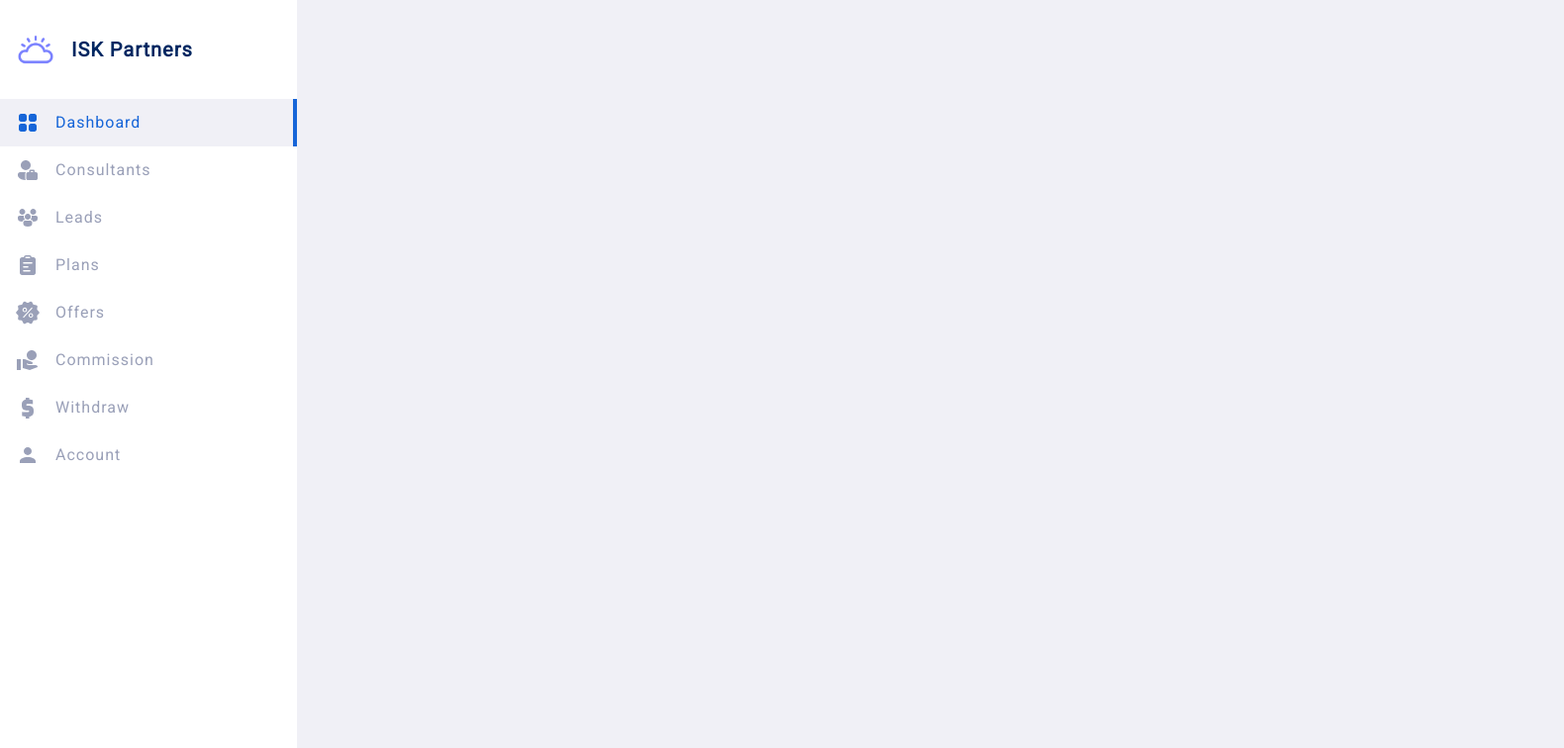
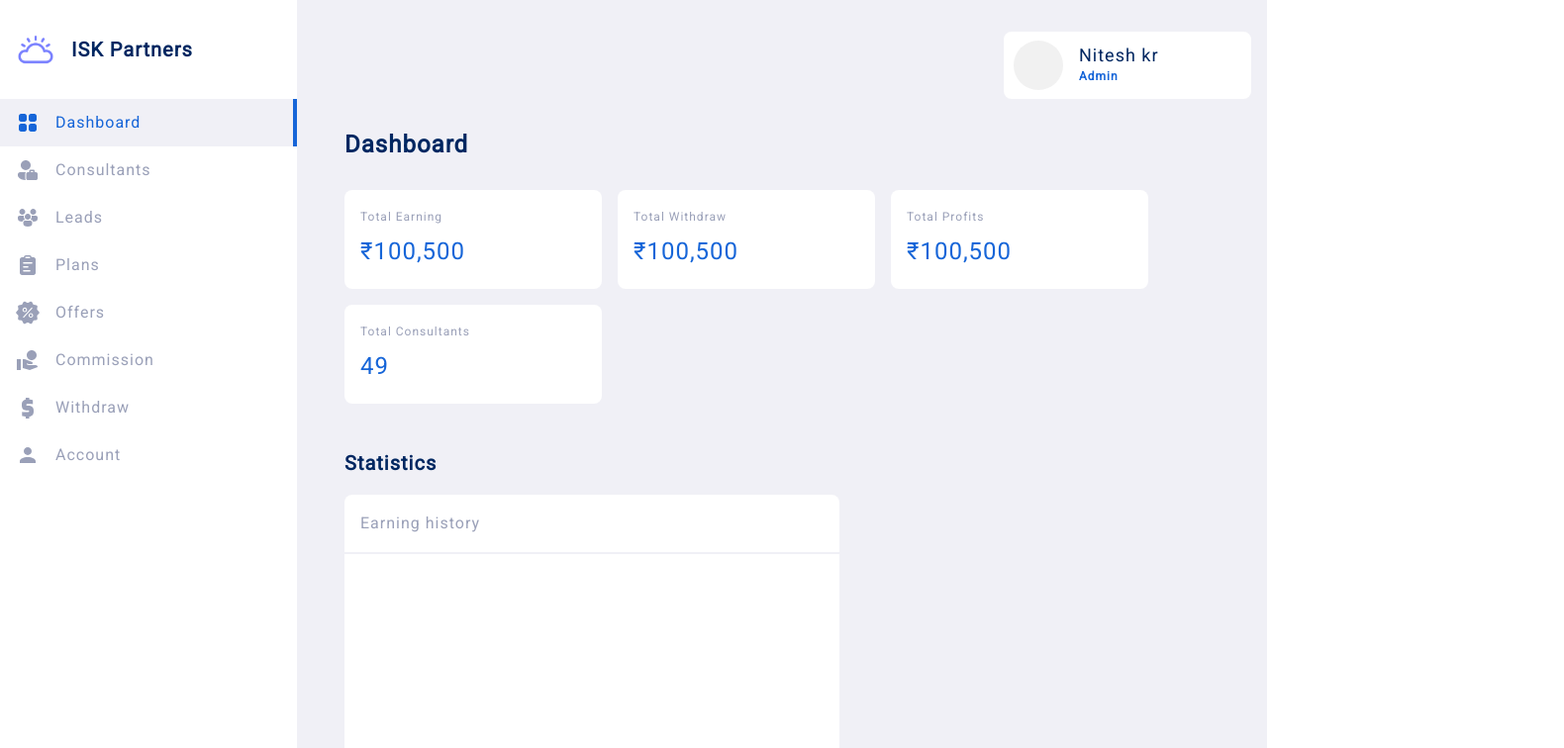
Before and after one commit to nitesh-dev/ITC-Partners-frontend, a Nuxt app: page /admin in a window 1280 px wide. Shown: the top 756 px of the page at 99% size, 1580 px wide, since content can reach past the window. Built offline with nearby package versions, Linux system fonts and the light colour scheme.

Commit message:
bugs fixed

```diff
--- a/assets/styles/global.css
+++ b/assets/styles/global.css
@@ -29,6 +29,9 @@ body {
     --medium-2-font: 18px;
     --small-font: 12px;
 
+    --normal-radius: 8px;
+    --medium-radius: 12px;
+
     text-rendering: optimizeLegibility;
     -webkit-font-smoothing: antialiased;
     -moz-osx-font-smoothing: grayscale;
@@ -36,7 +39,7 @@ body {
 }
 
 .panel {
-    width: 100%;
+
     min-height: 100vh;
     background-color: var(--color-surface-variant);
     margin-left: 300px;
--- /dev/null
+++ b/components/Profile.vue
@@ -0,0 +1,46 @@
+<script setup lang='ts'>
+defineProps<{
+    name: string,
+    role: string
+}>()
+</script>
+<template>
+    <div class="profile">
+        <img src="../public/images/no_image.png">
+        <div>
+            <h4>{{ name }}</h4>
+            <span>{{ role }}</span>
+        </div>
+    </div>
+</template>
+<style scoped>
+.profile{
+    border-radius: var(--normal-radius);
+    background-color: var(--color-surface);
+    min-width: 250px;
+    height: 68px;
+    width: max-content;
+    display: flex;
+    gap: 1rem;
+    align-items: center;
+    padding: 0 10px;
+}
+
+.profile img{
+    height: 50px;
+    width: 50px;
+    border-radius: 50%;
+    object-fit: cover;
+}
+
+.profile h4{
+    margin: 0;
+    font-weight: normal;
+}
+.profile span{
+    font-size: var(--small-font);
+    color: var(--color-primary);
+    font-weight: bold;
+}
+
+</style>
--- a/pages/admin/index.vue
+++ b/pages/admin/index.vue
@@ -5,8 +5,145 @@ import { tabs } from '~/data/admin'
     <div class="panel">
         <Sidebar :active-tab="0" :tab-data="tabs"></Sidebar>
 
+        <!-- header -->
+        <div class="header">
+            <Profile name="Nitesh kr" role="Admin" />
+        </div>
+
+        <h2>Dashboard</h2>
+        <div class="reports">
+            <div class="card">
+                <p>Total Earning</p>
+                <span>₹100,500</span>
+            </div>
+            <div class="card">
+                <p>Total Withdraw</p>
+                <span>₹100,500</span>
+            </div>
+            <div class="card">
+                <p>Total Profits</p>
+                <span>₹100,500</span>
+            </div>
+            <div class="card">
+                <p>Total Consultants</p>
+                <span>49</span>
+            </div>
+        </div>
+
+
+        <!-- statistics -->
+        <h3>Statistics</h3>
+        <div class="statistics">
+            <!-- 1 -->
+            <div class="card">
+                <p class="title">Earning history</p>
+                <hr>
+                <div class="graph"></div>
+            </div>
+
+            <!-- 2 -->
+            <div class="card">
+                <p class="title">Withdraw history</p>
+                <hr>
+                <div class="graph"></div>
+            </div>
+
+            <!-- 3 -->
+            <div class="card">
+                <p class="title">Net profit history</p>
+                <hr>
+                <div class="graph"></div>
+            </div>
+
+            <!-- 4 -->
+            <div class="card">
+                <p class="title">Leads history</p>
+                <hr>
+                <div class="graph"></div>
+            </div>
+
+
+        </div>
+
     </div>
 </template>
 <style scoped>
 
+.card{
+    background-color: var(--color-surface);
+    border-radius: var(--normal-radius);
+}
+.panel {
+    overflow: auto;
+    padding-left: 3rem;
+    padding-right: 1rem;
+}
+
+.panel .header {
+    margin: 2rem 0;
+    display: flex;
+    justify-content: flex-end;
+}
+
+
+/* ------------------- reports -------------------*/
+.panel>.reports{
+    margin-top: 2rem;
+    margin-bottom: 3rem;
+    display: flex;
+    flex-wrap: wrap;
+    gap: 1rem;
+
+}
+
+.panel>.reports .card{
+    height: 100px;
+    width: 260px;
+    padding: 0 1rem;
+    display: flex;
+    flex-direction: column;
+    justify-content: center;
+}
+
+.panel>.reports p{
+    font-size: var(--small-font);
+    margin: 0;
+    margin-bottom: 0.5em;
+}
+
+.panel>.reports span{
+    font-size: var(--average-2-font);
+    color: var(--color-primary);
+}
+
+
+
+
+/* -------------------- statistics --------------- */
+
+.panel .statistics{
+    display: flex;
+    flex-wrap: wrap;
+    gap: 1rem;
+}
+
+.panel .statistics .title{
+    margin: 1em;
+}
+
+.panel .statistics .card{
+    width: 500px;
+}
+
+.panel .statistics hr{
+    border: none;
+    border-bottom: 2px solid var(--color-surface-variant);
+}
+
+.panel .statistics .graph{
+    min-height: 300px;
+}
+
+
+
 </style>
```
Also changed, not shown: public/images/no_image.png (added).
